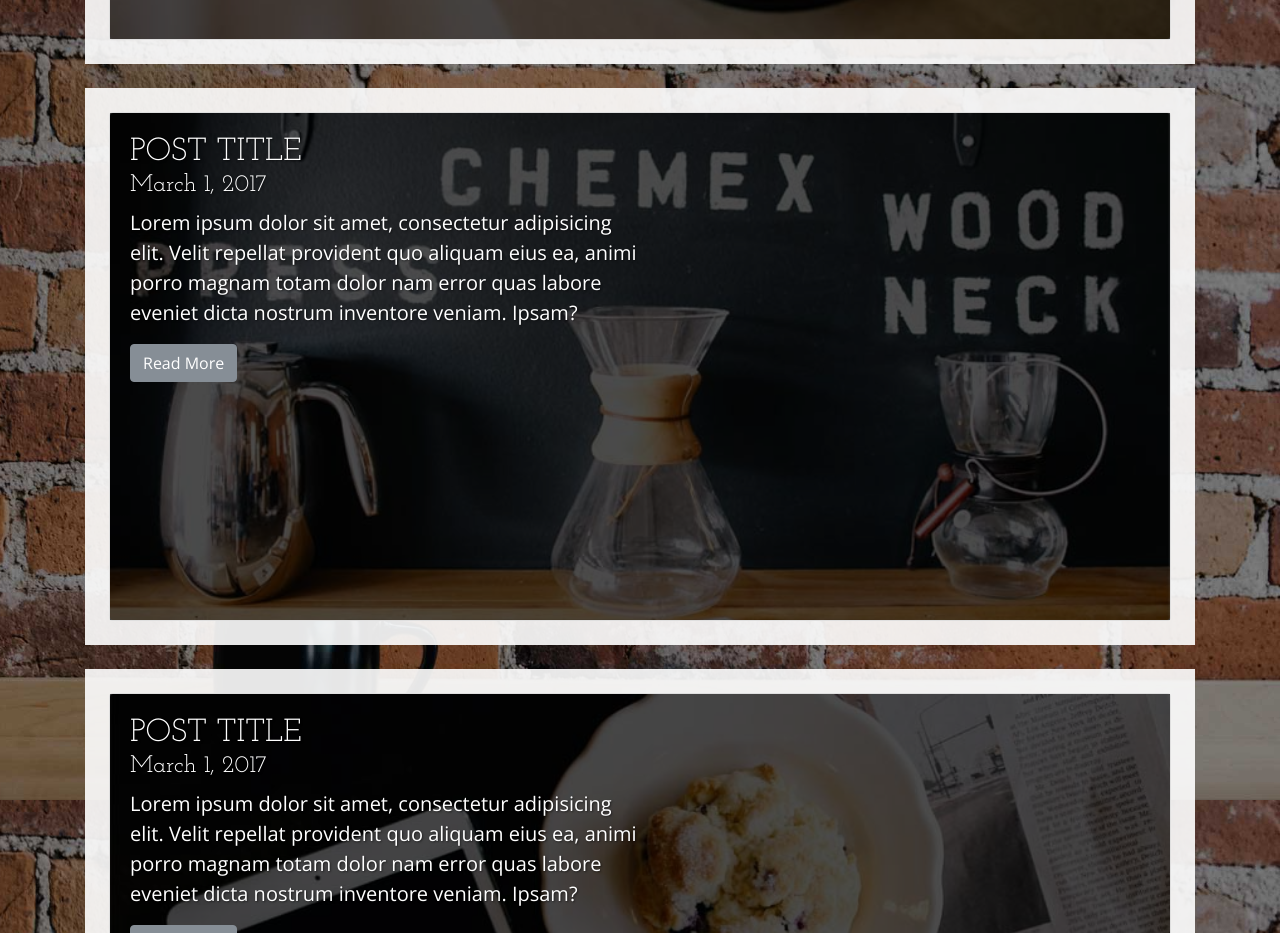
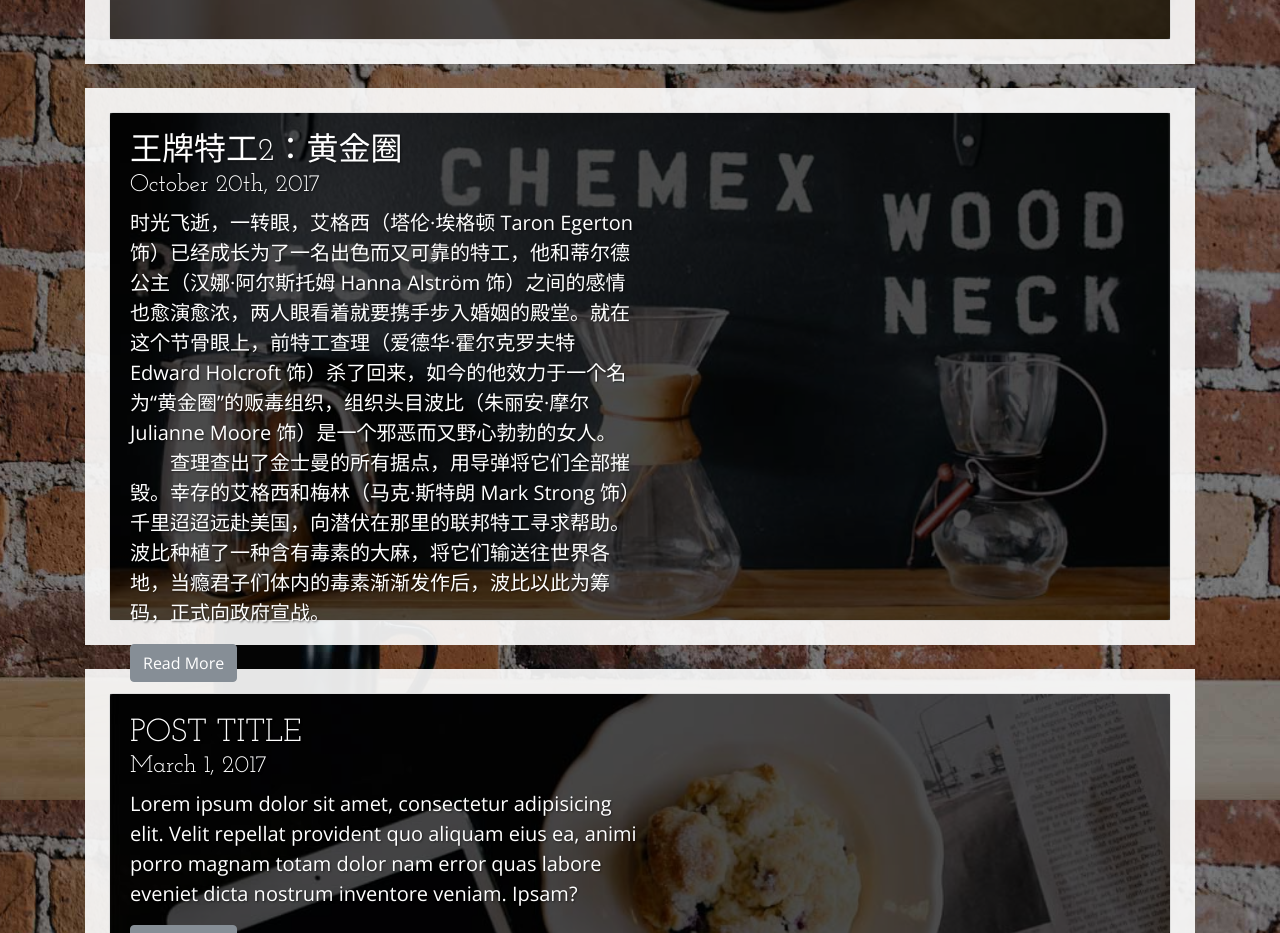
Before and after one commit to calosliu/FinalWork, a website: page docs/content.html in a window 1280 px wide. Shown: the part 800-1733 px from the top of the page. Drawn offline with nearby package versions, Linux system fonts and the light colour scheme.

Commit message:
contest change zjh1

```diff
--- a/docs/content.html
+++ b/docs/content.html
@@ -70,10 +70,11 @@
         <div class="card card-inverse">
           <img class="card-img img-fluid w-100" src="img/slide-2.jpg" alt="">
           <div class="card-img-overlay bg-overlay">
-            <h2 class="card-title text-shadow text-white text-uppercase mb-0">Post Title</h2>
-            <h4 class="text-shadow text-white">March 1, 2017</h4>
-            <p class="lead card-text text-shadow text-white w-50 d-none d-lg-block">Lorem ipsum dolor sit amet, consectetur adipisicing elit. Velit repellat provident quo aliquam eius ea, animi porro magnam totam dolor nam error quas labore eveniet dicta nostrum inventore veniam. Ipsam?</p>
-            <a href="#" class="btn btn-secondary">Read More</a>
+            <h2 class="card-title text-shadow text-white text-uppercase mb-0">王牌特工2：黄金圈</h2>
+            <h4 class="text-shadow text-white">October 20th, 2017</h4>
+            <p class="lead card-text text-shadow text-white w-50 d-none d-lg-block">时光飞逝，一转眼，艾格西（塔伦·埃格顿 Taron Egerton 饰）已经成长为了一名出色而又可靠的特工，他和蒂尔德公主（汉娜·阿尔斯托姆 Hanna Alström 饰）之间的感情也愈演愈浓，两人眼看着就要携手步入婚姻的殿堂。就在这个节骨眼上，前特工查理（爱德华·霍尔克罗夫特 Edward Holcroft 饰）杀了回来，如今的他效力于一个名为“黄金圈”的贩毒组织，组织头目波比（朱丽安·摩尔 Julianne Moore 饰）是一个邪恶而又野心勃勃的女人。
+              　　查理查出了金士曼的所有据点，用导弹将它们全部摧毁。幸存的艾格西和梅林（马克·斯特朗 Mark Strong 饰）千里迢迢远赴美国，向潜伏在那里的联邦特工寻求帮助。波比种植了一种含有毒素的大麻，将它们输送往世界各地，当瘾君子们体内的毒素渐渐发作后，波比以此为筹码，正式向政府宣战。</p>
+            <a href="https://movie.douban.com/subject/26378579/?from=showing" class="btn btn-secondary">Read More</a>
           </div>
         </div>
       </div>
```
Also changed, not shown: docs/about.html (+1 -1 lines).
